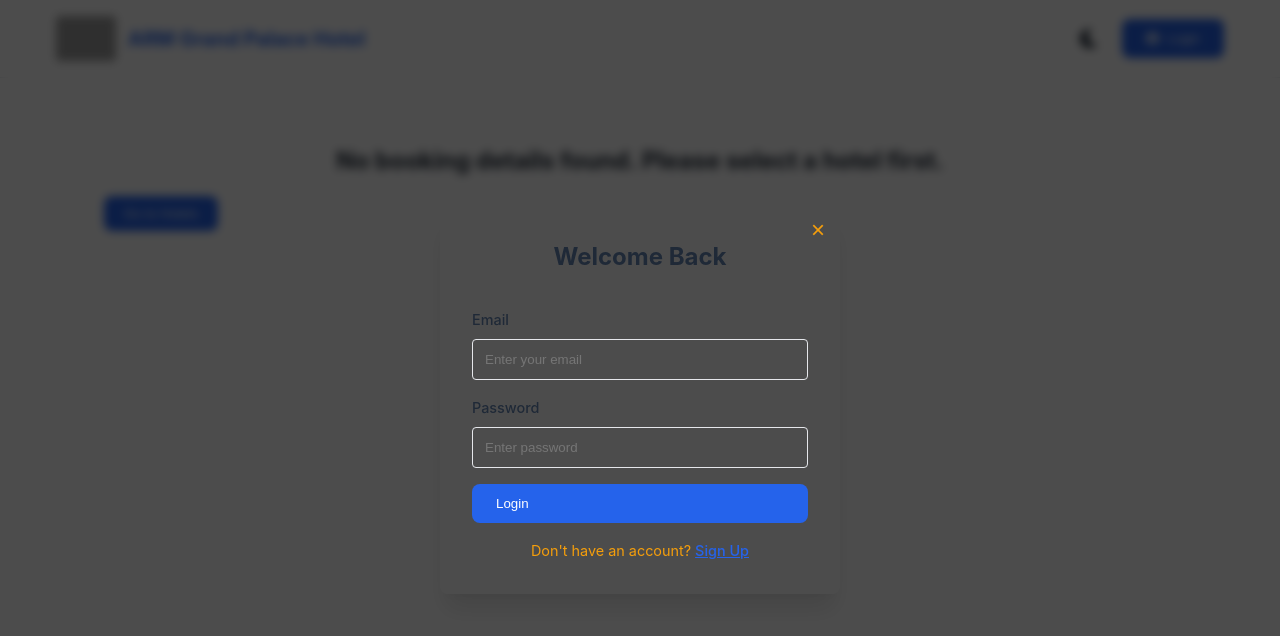
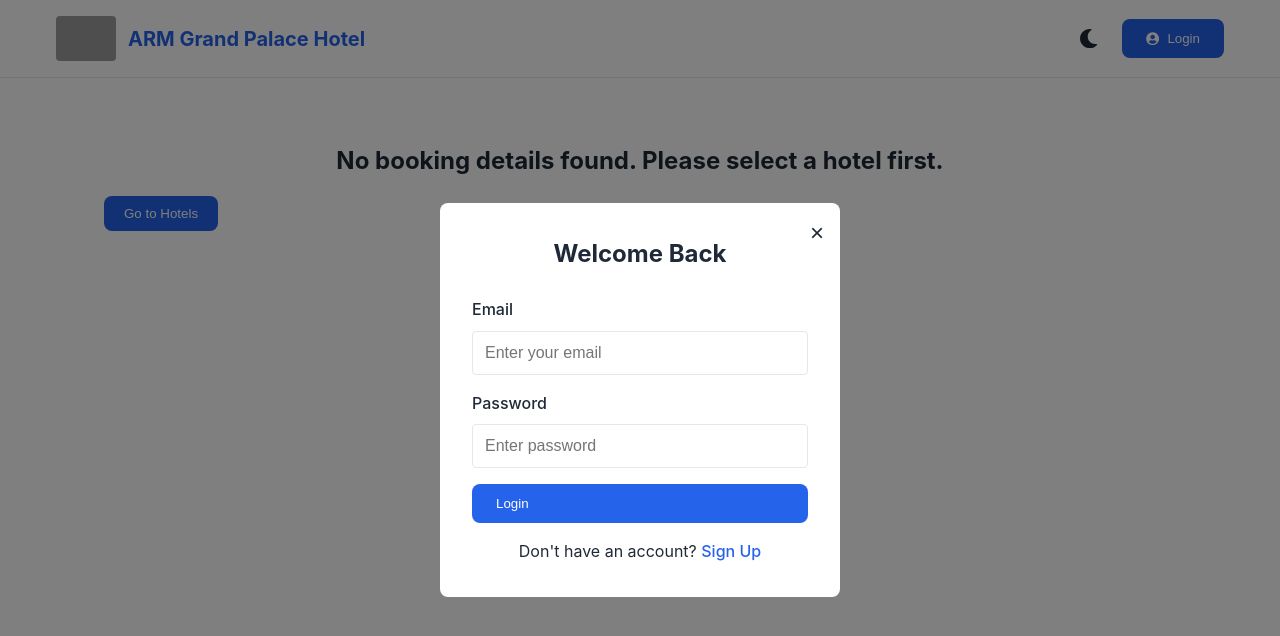
Before and after one commit to mohamedimran-32/Online-Hotel-Booking-System, a React (Vite) app: page /booking in a window 1280 px wide. Both pictures are taken after a click on the button "Login". Shown: the top 636 px of the page. Built offline with nearby package versions, Linux system fonts and the light colour scheme; grey boxes are pictures that could not be loaded.

Commit message:
Update LoginModal.css

```diff
--- a/src/styles/LoginModal.css
+++ b/src/styles/LoginModal.css
@@ -4,70 +4,66 @@
   left: 0;
   right: 0;
   bottom: 0;
-    background-color: rgba(0, 0, 0, 0.7);
+  background: rgba(0, 0, 0, 0.5);
   display: flex;
   align-items: center;
   justify-content: center;
-    z-index: 2000;
-    backdrop-filter: blur(5px);
+  z-index: 1000;
 }
 
 .modal-content {
-    background-color: var(--card-bg);
+  background: var(--bg-color);
   padding: 2rem;
   border-radius: var(--radius);
-    width: 100%;
+  width: 90%;
   max-width: 400px;
   position: relative;
-    box-shadow: 0 20px 25px -5px rgba(0, 0, 0, 0.1), 0 10px 10px -5px rgba(0, 0, 0, 0.04);
-    color: var(--text-color);
 }
 
 .close-btn {
   position: absolute;
-    top: 10px;
-    right: 15px;
+  top: 1rem;
+  right: 1rem;
   background: none;
   border: none;
   font-size: 1.5rem;
   cursor: pointer;
-    color: var(--secondary-color);
+  color: var(--text-color);
 }
 
 .modal-content h2 {
+  margin-bottom: 1.5rem;
   text-align: center;
-    margin-bottom: 2rem;
+  color: var(--text-color);
 }
 
-.modal-content .form-group {
+.form-group {
   margin-bottom: 1rem;
 }
 
-.modal-content label {
+.form-group label {
   display: block;
   margin-bottom: 0.5rem;
-    font-size: 0.9rem;
+  color: var(--text-color);
+  font-weight: 500;
 }
 
-.modal-content input {
+.form-group input {
   width: 100%;
   padding: 0.75rem;
   border: 1px solid var(--border-color);
-    border-radius: 4px;
-    background-color: var(--background-color);
-    color: var(--text-color);
+  border-radius: var(--radius);
+  font-size: 1rem;
 }
 
 .switch-mode {
   text-align: center;
   margin-top: 1rem;
-    font-size: 0.9rem;
-    color: var(--secondary-color);
+  color: var(--text-color);
 }
 
 .switch-mode span {
   color: var(--primary-color);
   cursor: pointer;
   font-weight: 500;
-    text-decoration: underline;
 }
```
Lines whose indentation alone changed are shown as unchanged.
